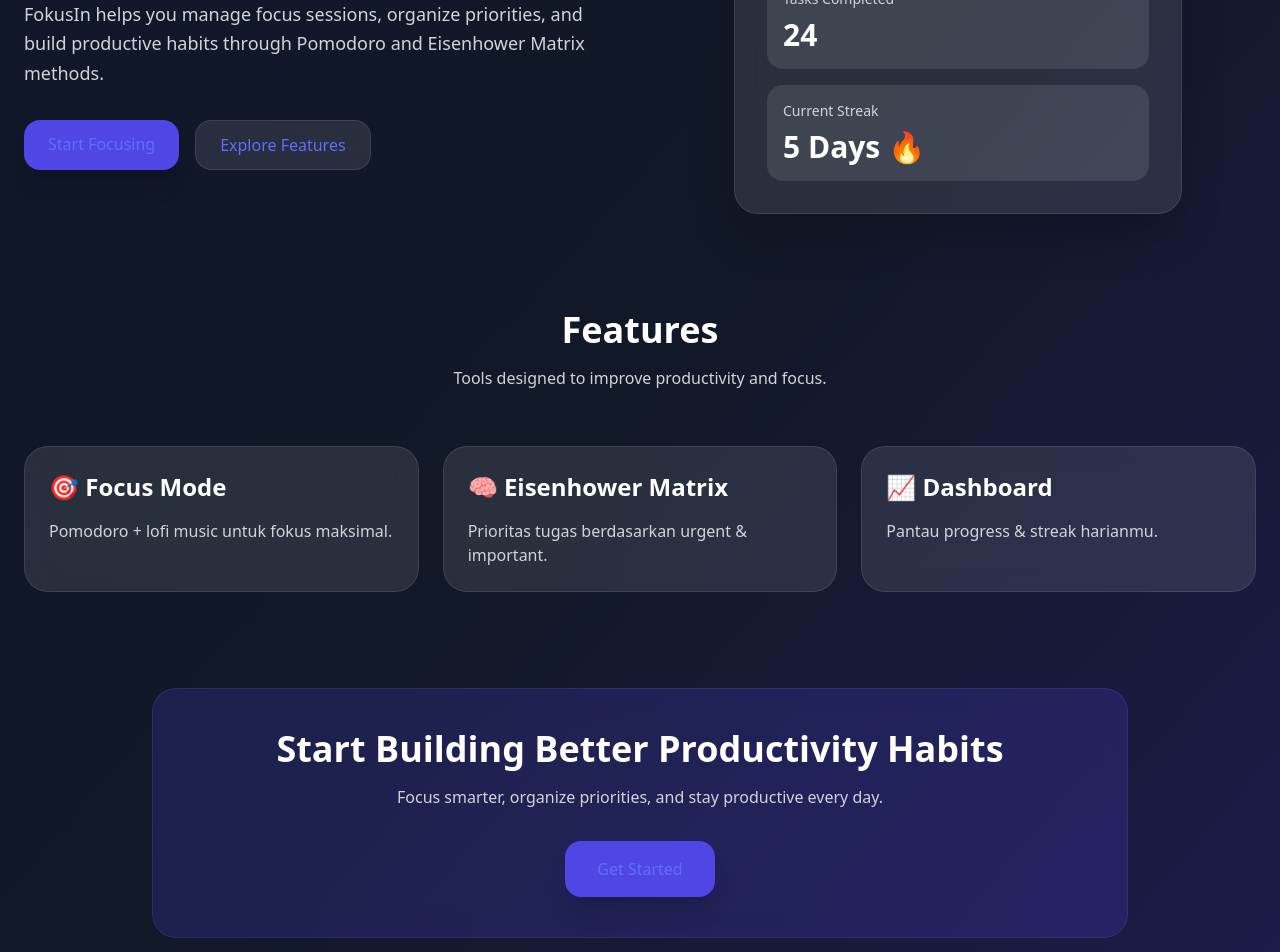
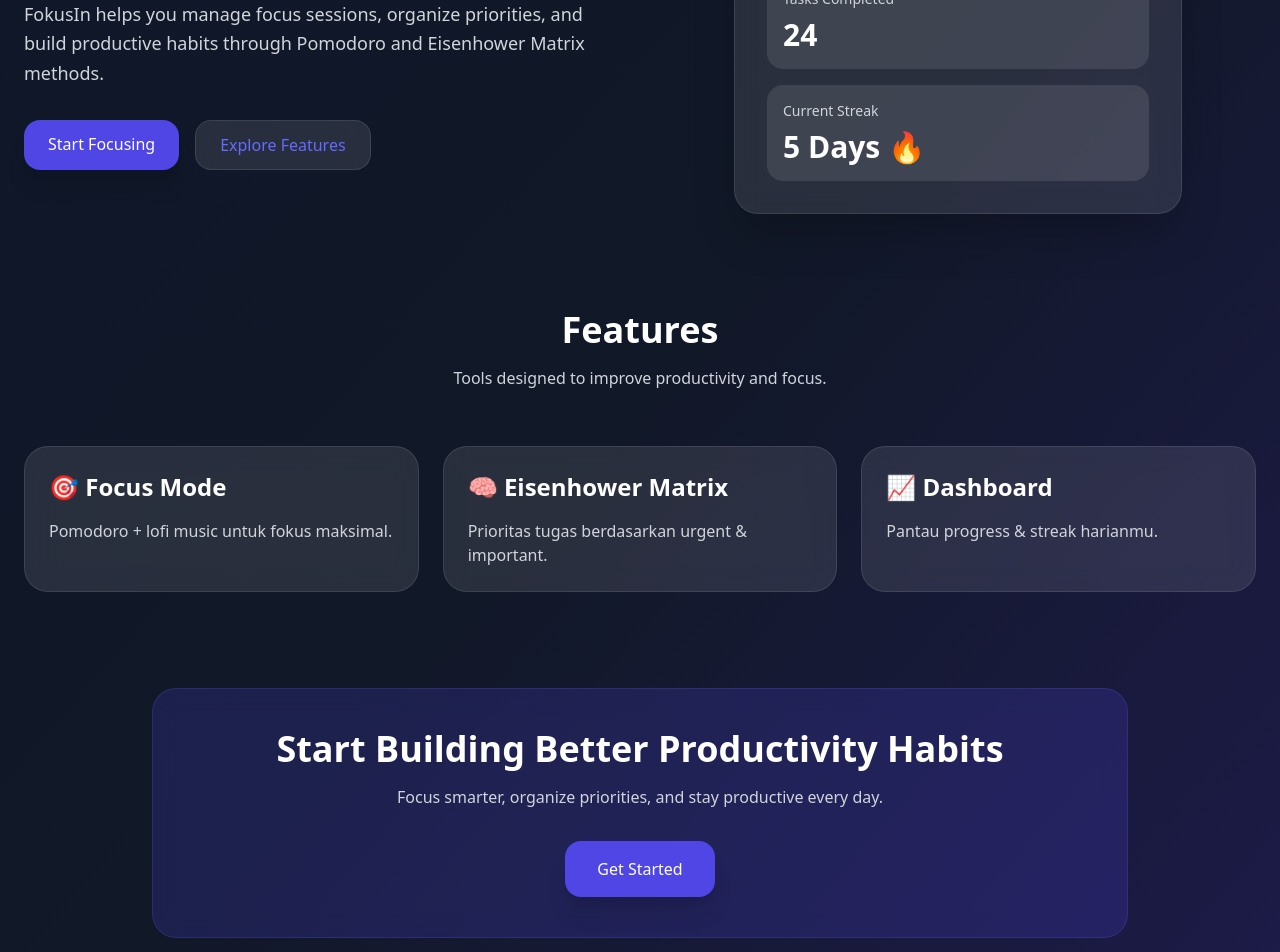
Before and after one commit to sekkarr/produktif-app, a React (Vite) app in the folder produktif-app/: page / in a window 1280 px wide. Shown: the part 440-1392 px from the top of the page. Built offline with nearby package versions, Linux system fonts and the light colour scheme.

Commit message:
edit text

```diff
--- a/produktif-app/src/pages/LandingPage.jsx
+++ b/produktif-app/src/pages/LandingPage.jsx
@@ -55,7 +55,7 @@
             <div className="flex gap-4">
               <Link
                 to="/fokus-mode"
-                className="bg-indigo-600 hover:bg-indigo-700 transition px-6 py-3 rounded-2xl font-medium shadow-xl"
+                className="bg-indigo-600 hover:bg-indigo-700 transition px-6 py-3 rounded-2xl font-medium shadow-xl text-white"
               >
                 Start Focusing
               </Link>
@@ -143,7 +143,7 @@
 
           <Link
             to="/login"
-            className="inline-block bg-indigo-600 hover:bg-indigo-700 transition px-8 py-4 rounded-2xl font-medium shadow-xl"
+            className="inline-block bg-indigo-600 hover:bg-indigo-700 transition px-8 py-4 rounded-2xl font-medium shadow-xl text-white"
           >
             Get Started
           </Link>
```
Also changed, not shown: 1 other file (tests, documents, lock files or other folders).
